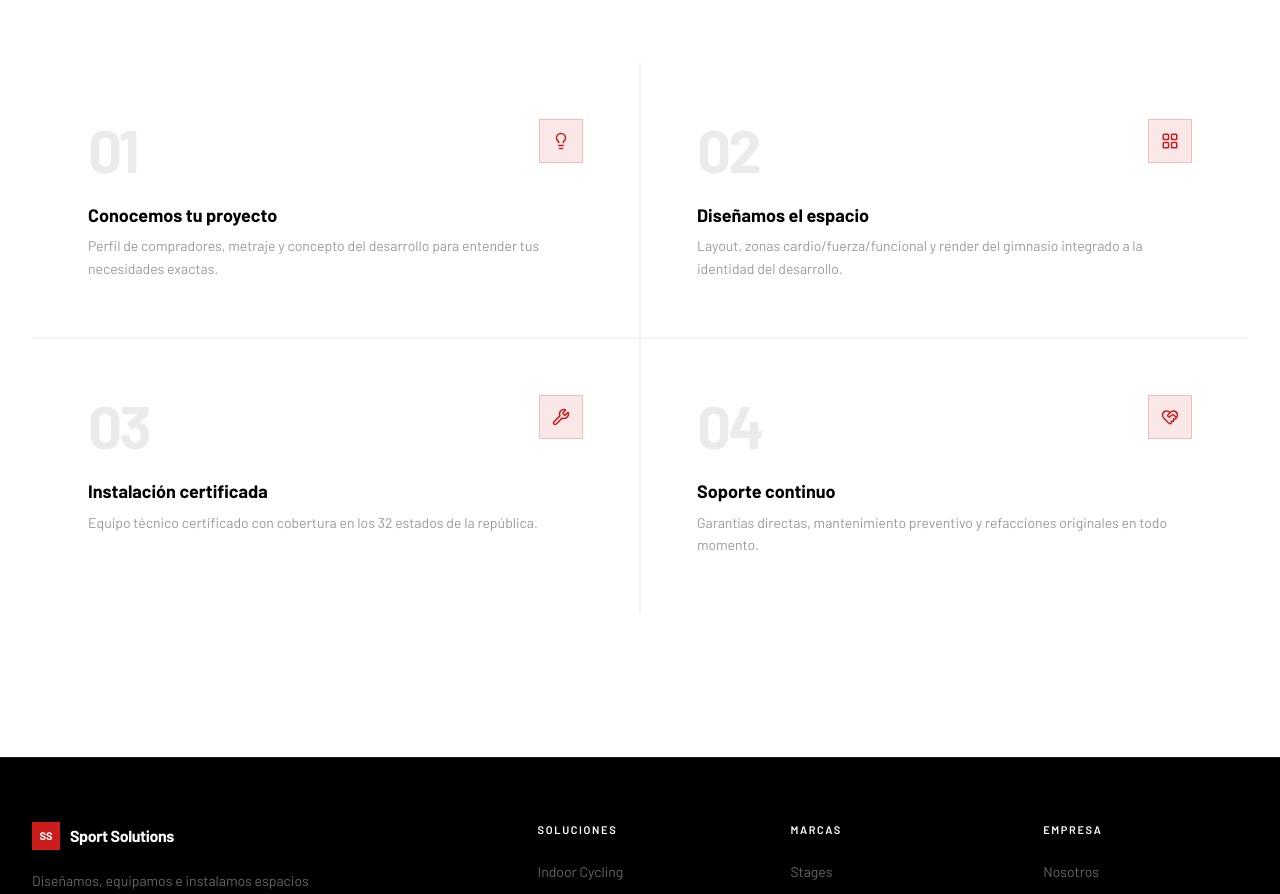
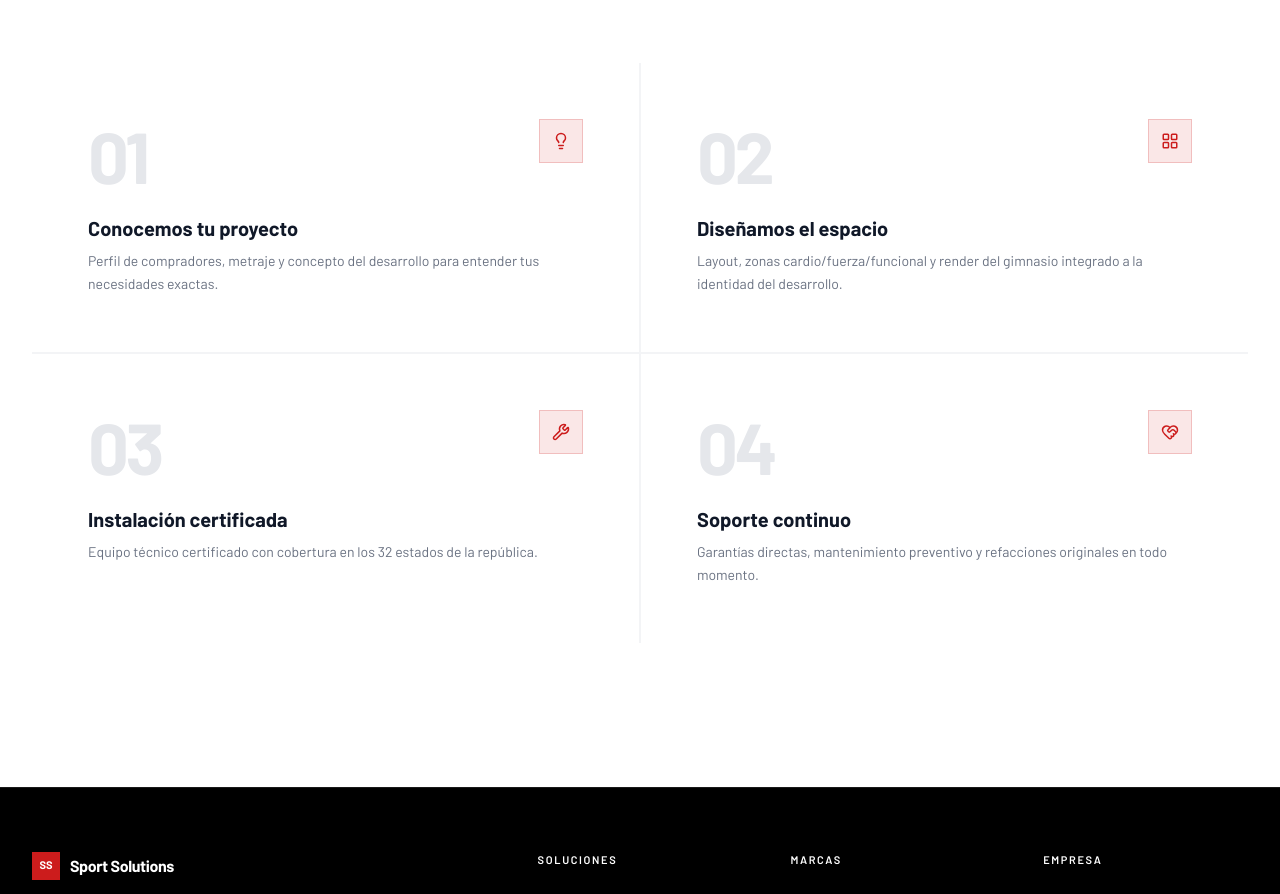
Before and after one commit to uriel-martinez82/sports-test, a Next.js app: page /cotiza/desarrollos-inmobiliarios in a window 1280 px wide. Shown: the part 4468-5362 px from the top of the page. Built offline with nearby package versions, Linux system fonts and the light colour scheme; a web font is replaced by a local one.

Commit message:
fix: process section step numbers and title sizes

```diff
--- a/src/app/cotiza/condominios/page.tsx
+++ b/src/app/cotiza/condominios/page.tsx
@@ -437,7 +437,7 @@ export default function CondominiosPage() {
                 <AnimateIn key={step.number} delay={i * 0.1} direction="none">
                   <div className="bg-white p-10 flex flex-col gap-6 h-full hover:bg-gray-50 transition-colors duration-300">
                     <div className="flex items-start justify-between">
-                      <span className="text-6xl font-black text-black/8 leading-none tracking-tighter select-none">
+                      <span className="text-7xl font-black text-gray-200 leading-none tracking-tighter select-none">
                         {step.number}
                       </span>
                       <div className="w-11 h-11 bg-[#CC1C1C]/10 border border-[#CC1C1C]/20 flex items-center justify-center shrink-0">
@@ -445,10 +445,10 @@ export default function CondominiosPage() {
                       </div>
                     </div>
                     <div className="flex flex-col gap-2">
-                      <h3 className="text-black font-bold text-base leading-snug">
+                      <h3 className="text-gray-900 font-bold text-xl leading-snug">
                         {step.title}
                       </h3>
-                      <p className="text-black/40 text-sm leading-relaxed">
+                      <p className="text-gray-500 text-sm leading-relaxed">
                         {step.description}
                       </p>
                     </div>
--- a/src/app/cotiza/desarrollos-inmobiliarios/page.tsx
+++ b/src/app/cotiza/desarrollos-inmobiliarios/page.tsx
@@ -346,7 +346,7 @@ export default function DesarrollosInmobiliariosPage() {
                 <AnimateIn key={step.number} delay={i * 0.1} direction="none">
                   <div className="bg-white p-10 lg:p-14 flex flex-col gap-6 h-full hover:bg-gray-50 transition-colors duration-300">
                     <div className="flex items-start justify-between">
-                      <span className="text-6xl font-black text-black/8 leading-none tracking-tighter select-none">
+                      <span className="text-7xl font-black text-gray-200 leading-none tracking-tighter select-none">
                         {step.number}
                       </span>
                       <div className="w-11 h-11 bg-[#CC1C1C]/10 border border-[#CC1C1C]/20 flex items-center justify-center shrink-0">
@@ -354,10 +354,10 @@ export default function DesarrollosInmobiliariosPage() {
                       </div>
                     </div>
                     <div className="flex flex-col gap-2">
-                      <h3 className="text-black font-bold text-lg leading-snug">
+                      <h3 className="text-gray-900 font-bold text-xl leading-snug">
                         {step.title}
                       </h3>
-                      <p className="text-black/40 text-sm leading-relaxed">
+                      <p className="text-gray-500 text-sm leading-relaxed">
                         {step.description}
                       </p>
                     </div>
```
